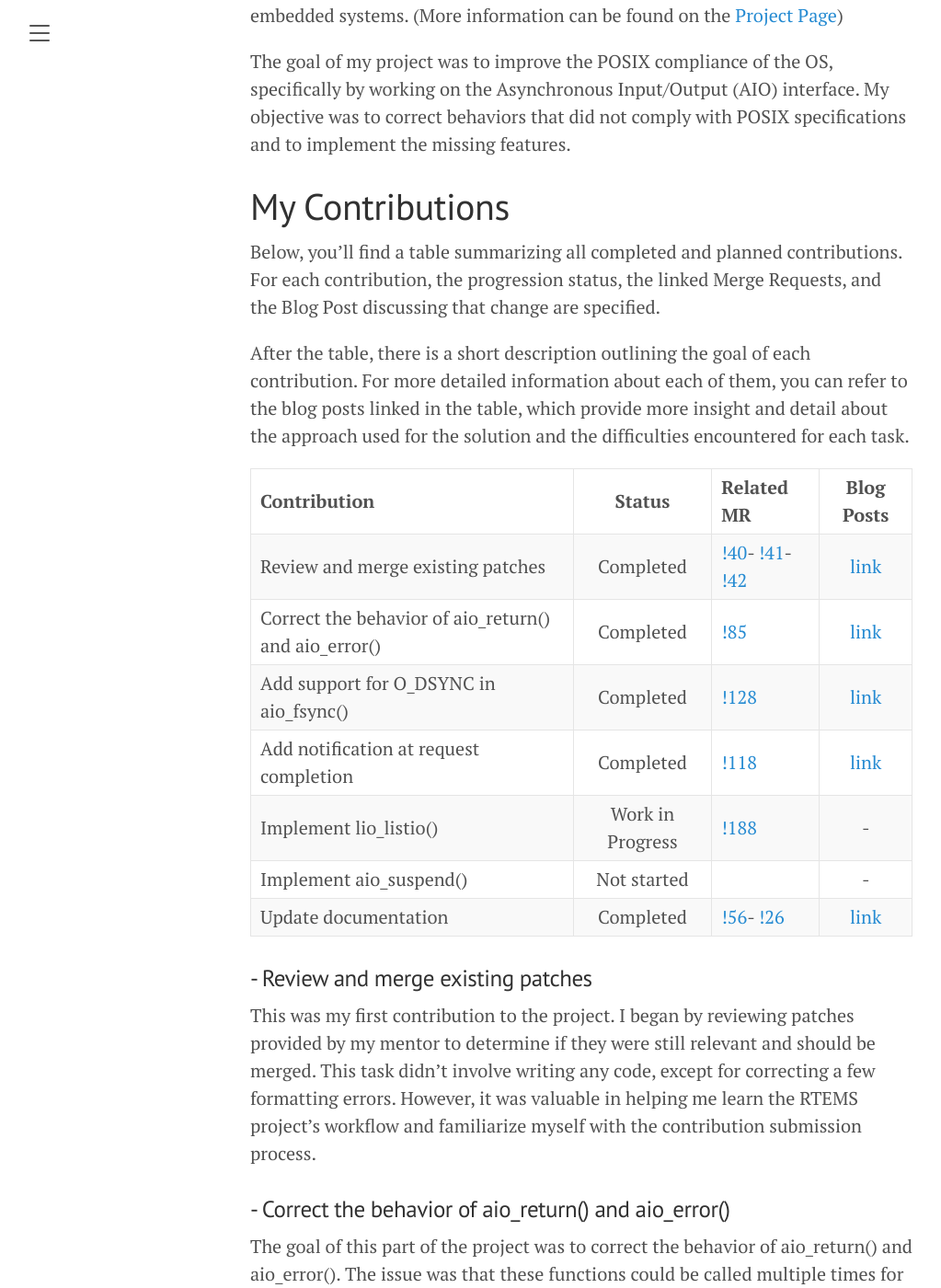
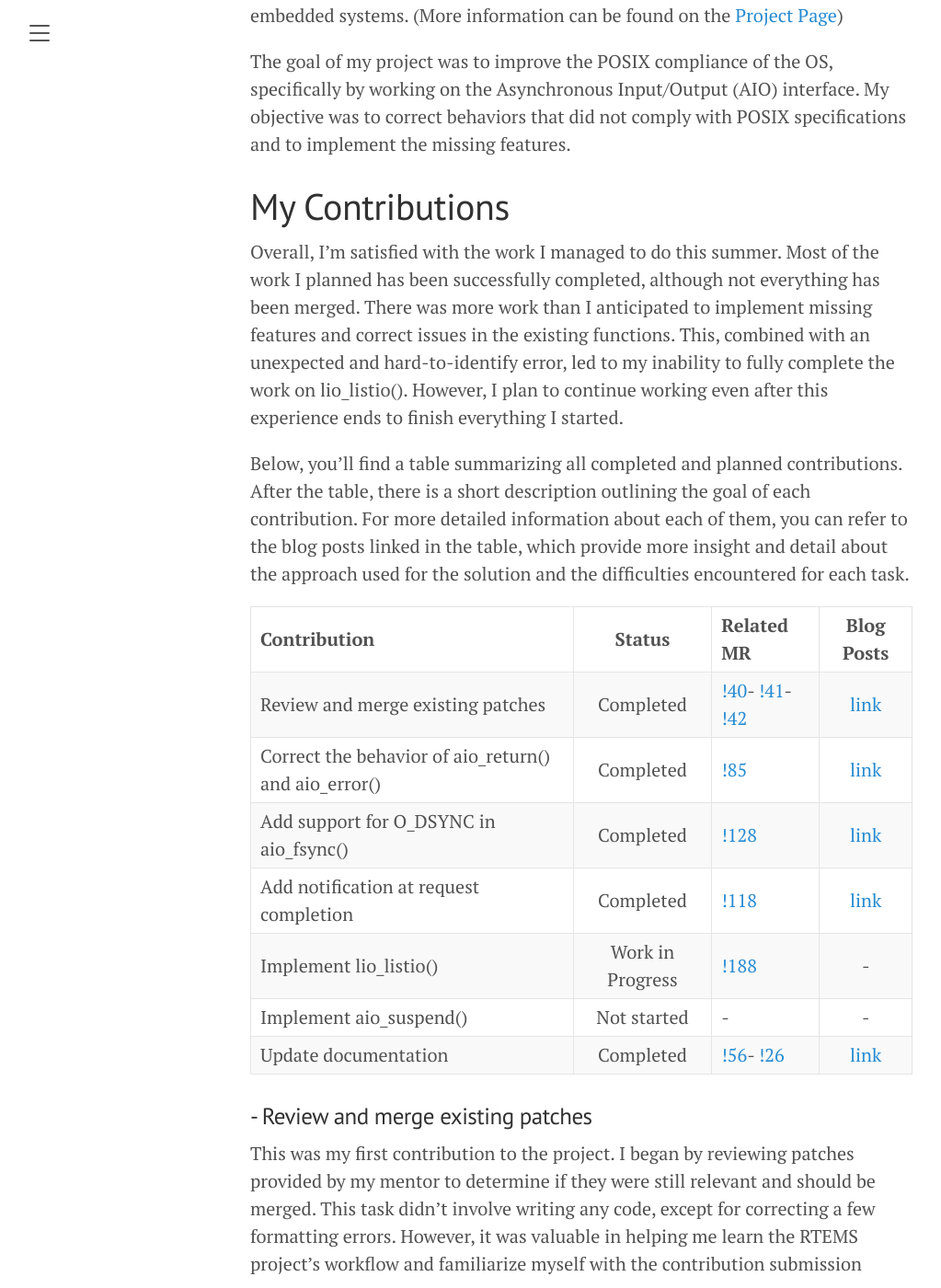
Before and after one commit to AlessandroNardin/alessandronardin.github.io, a Jekyll site: the page built from gsoc/final_report.md, in a window 1280 px wide and 1400 px high, scrolled down 407 px. Shown: the whole window at 92% size, without its empty margins (8-1031 px from the left). Built offline with Jekyll 4.4.1, drawn with Linux system fonts in a browser that asks for light colours; some of the changed text lies outside the part shown.

Commit message:
modified final report

```diff
--- a/gsoc/final_report.md
+++ b/gsoc/final_report.md
@@ -12,9 +12,9 @@ The goal of my project was to improve the POSIX compliance of the OS, specifical
 
 # My Contributions
 
-Below, you'll find a table summarizing all completed and planned contributions. For each contribution, the progression status, the linked Merge Requests, and the Blog Post discussing that change are specified.
+Overall, I'm satisfied with the work I managed to do this summer. Most of the work I planned has been successfully completed, although not everything has been merged. There was more work than I anticipated to implement missing features and correct issues in the existing functions. This, combined with an unexpected and hard-to-identify error, led to my inability to fully complete the work on lio_listio(). However, I plan to continue working even after this experience ends to finish everything I started.
 
-After the table, there is a short description outlining the goal of each contribution. For more detailed information about each of them, you can refer to the blog posts linked in the table, which provide more insight and detail about the approach used for the solution and the difficulties encountered for each task.
+Below, you'll find a table summarizing all completed and planned contributions. After the table, there is a short description outlining the goal of each contribution. For more detailed information about each of them, you can refer to the blog posts linked in the table, which provide more insight and detail about the approach used for the solution and the difficulties encountered for each task.
 
 | Contribution                                                        | Status      | Related MR                                                                | Blog Posts |
 | :------------------------------------------------------------------ | :---------: | :------------------------------------------------------------------------ | :--------: |
@@ -23,7 +23,7 @@ After the table, there is a short description outlining the goal of each contrib
 | Add support for O_DSYNC in aio_fsync()                              | Completed        | [!128](https://gitlab.rtems.org/rtems/rtos/rtems/-/merge_requests/128)    | [link](https://alessandronardin.github.io/gsoc/2024/08/02/dsync/) |
 | Add notification at request completion                              | Completed        | [!118](https://gitlab.rtems.org/rtems/rtos/rtems/-/merge_requests/118)    | [link](https://alessandronardin.github.io/gsoc/2024/07/24/notification/) |
 | Implement lio_listio()                                              | Work in Progress | [!188](https://gitlab.rtems.org/rtems/rtos/rtems/-/merge_requests/188)    | - |
-| Implement aio_suspend()                                             | Not started      |                                                                           | - |
+| Implement aio_suspend()                                             | Not started      |                                -                                          | - |
 | Update documentation                                                | Completed        | [!56](https://gitlab.rtems.org/rtems/rtos/rtems/-/merge_requests/56)-                                                                                       [!26](https://gitlab.rtems.org/rtems/docs/rtems-docs/-/merge_requests/26) | [link](https://alessandronardin.github.io/gsoc/2024/06/11/docs_update/) |
 
 ### - Review and merge existing patches
@@ -39,10 +39,10 @@ The objective here was to add missing functionality to the aio_fsync() function.
 One of the features missing from the implementation was the notification of request completion. One of the fields of the aiocb (Asynchronous Input/Output Control Block) is a sigevent struct, which must be used to generate a notification, as outlined by the POSIX specifications. This field was being ignored by the implementation, so my task was to add the code that utilized this field.
 
 ### - Implement lio_listio()
-The goal of this part was to implement the missing lio_listio() method. The work on this task took longer than expected due to an error that took considerable time to resolve.
+The goal of this part was to implement the missing lio_listio() method. The work on this task is mostly complete. There's still an error that must be fixed befor merging the changes.
 
 ### - Implement aio_suspend()
-The goal of this part was to implement the missing aio_suspend() method. However, I was unable to start work on this task because finishing lio_listio() took longer than expected.
+The goal of this part was to implement the missing aio_suspend() method. However, I was unable to start this task because the work lio_listio() is taking longer than expected.
 
 ### - Update documentation
 This contribution covers all the merge requests I made to update the documentation, including both Doxygen comments and the RTEMS API Docs.
```
